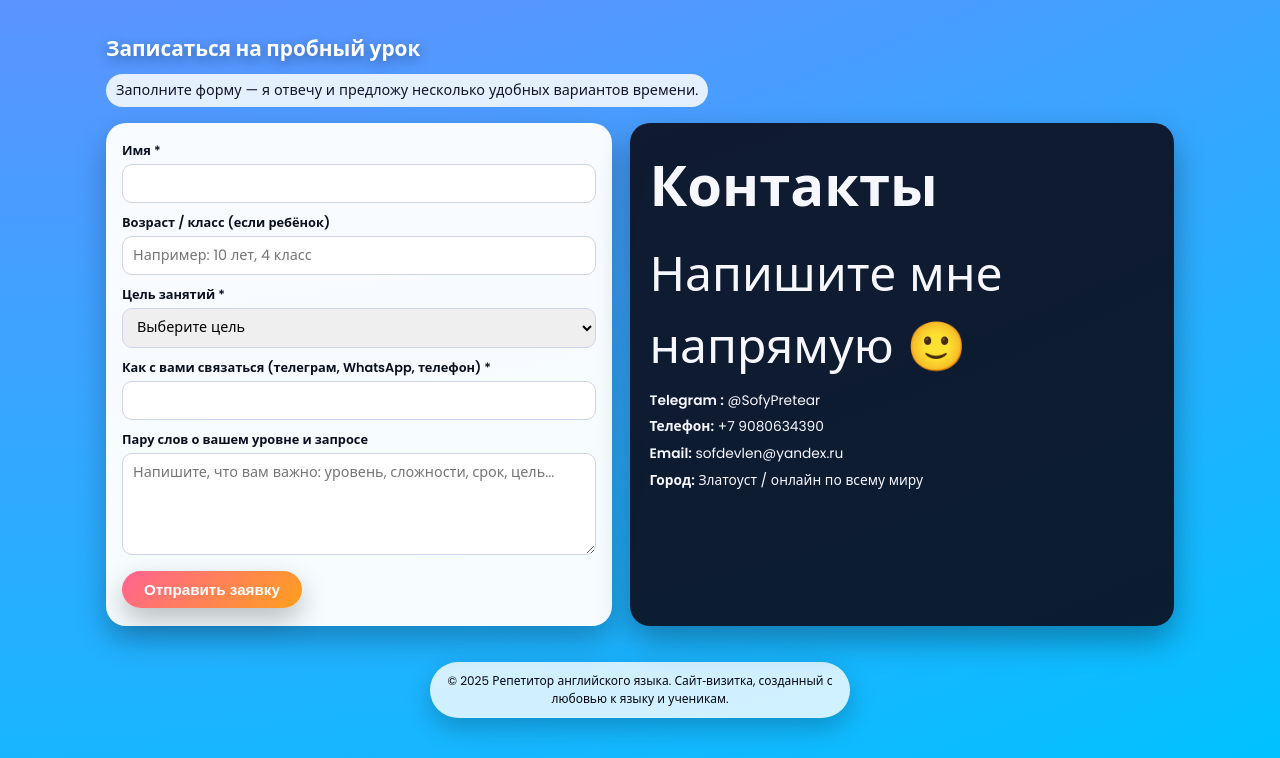
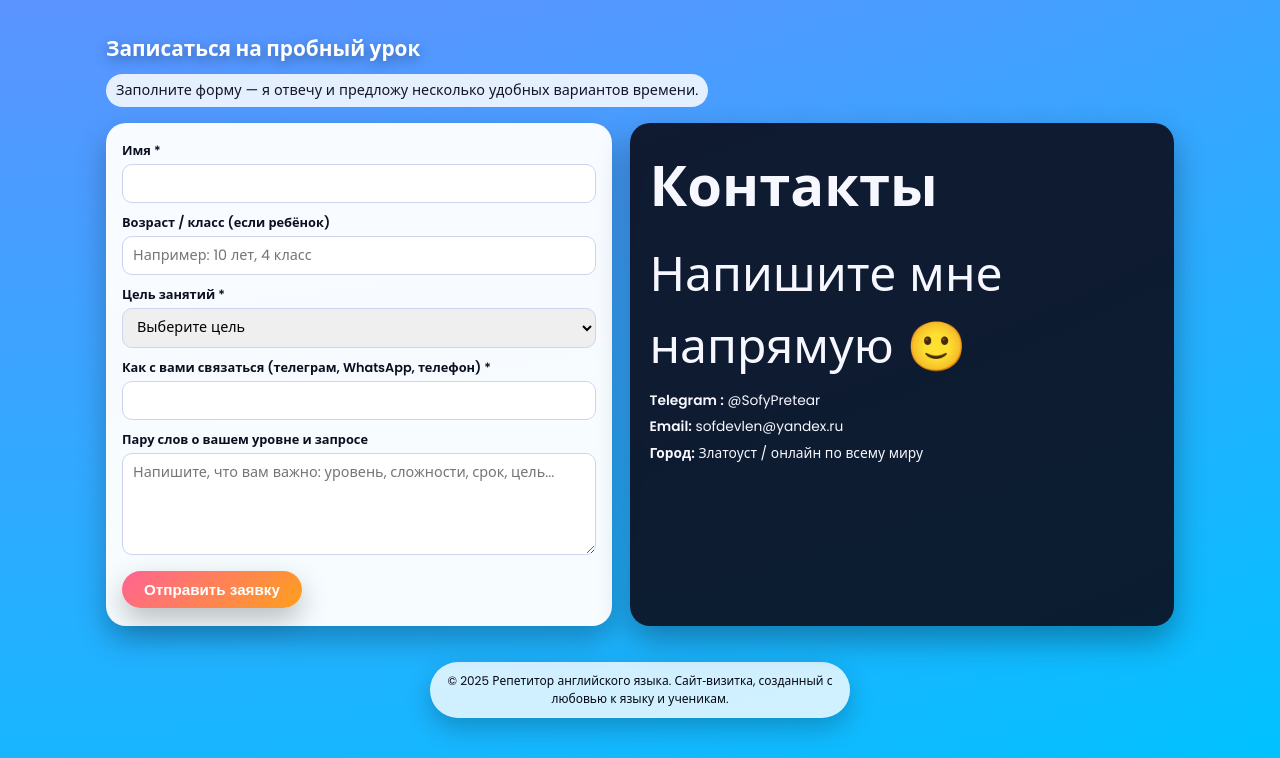
Before and after one commit to istmvera2092-sys/site, a plain HTML site: page index.html in a window 1280 px wide. Shown: the part 2089-2847 px from the top of the page. Drawn offline with Linux system fonts and the light colour scheme.

Commit message:
Update index.html

```diff
--- a/index.html
+++ b/index.html
@@ -859,7 +859,6 @@ nav a.active {
             <p>Напишите мне напрямую 🙂</p>
             <ul class="contact-list">
               <li><span>Telegram :</span> @SofyPretear</li>
-              <li><span>Телефон:</span> +7 9080634390</li>
               <li><span>Email:</span> sofdevlen@yandex.ru</li>
               <li><span>Город:</span> Златоуст / онлайн по всему миру</li>
             </ul>
```
